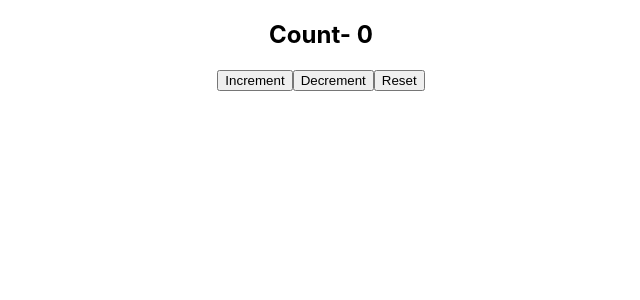
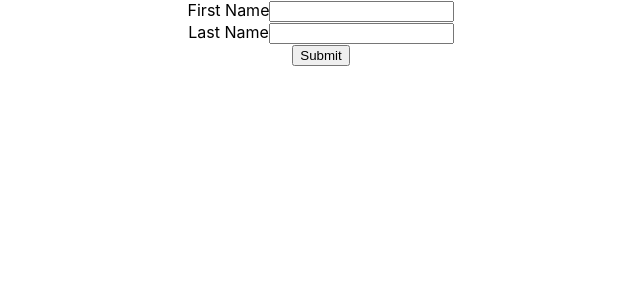
Before and after one commit to BadriKumar2000/learning-hooks, a React (Create React App) app: page / in a window 1280 px wide. Shown: the top 300 px of the page, without its empty margins (319-959 px from the left). Built offline with nearby package versions, Linux system fonts and the light colour scheme.

Commit message:
created UserForm component to display a alert msg on submitting the form

```diff
--- a/src/App.js
+++ b/src/App.js
@@ -13,6 +13,7 @@
 import DocTitleOne from "./components/customHooks/DocTitleOne";
 import CountOne from "./components/customHooks/CountOne";
 import CountTwo from "./components/customHooks/CountTwo";
+import UserForm from "./components/customHooks/UserForm";
 
 export const UserContext = React.createContext();
 export const ChannelContext = React.createContext();
@@ -35,8 +36,9 @@
       {/* <InputFocus /> */}
       {/* <Timer /> */}
       {/* <DocTitleOne /> */}
-      <CountOne />
+      {/* <CountOne /> */}
       {/* <CountTwo /> */}
+      <UserForm />
     </div>
   );
 }
--- /dev/null
+++ b/src/components/customHooks/UserForm.js
@@ -0,0 +1,35 @@
+import React, { useState } from "react";
+
+function UserForm() {
+  const [firstName, setFirstName] = useState("");
+  const [lastName, setLastName] = useState("");
+  const submitHandler = (e) => {
+    e.preventDefault();
+    alert(`Hello ${firstName} ${lastName}`);
+  };
+  return (
+    <div>
+      <form onSubmit={submitHandler}>
+        <div>
+          <label>First Name</label>
+          <input
+            type="text"
+            value={firstName}
+            onChange={(e) => setFirstName(e.target.value)}
+          />
+        </div>
+        <div>
+          <label>Last Name</label>
+          <input
+            type="text"
+            value={lastName}
+            onChange={(e) => setLastName(e.target.value)}
+          />
+        </div>
+        <button type="submit">Submit</button>
+      </form>
+    </div>
+  );
+}
+
+export default UserForm;
```
